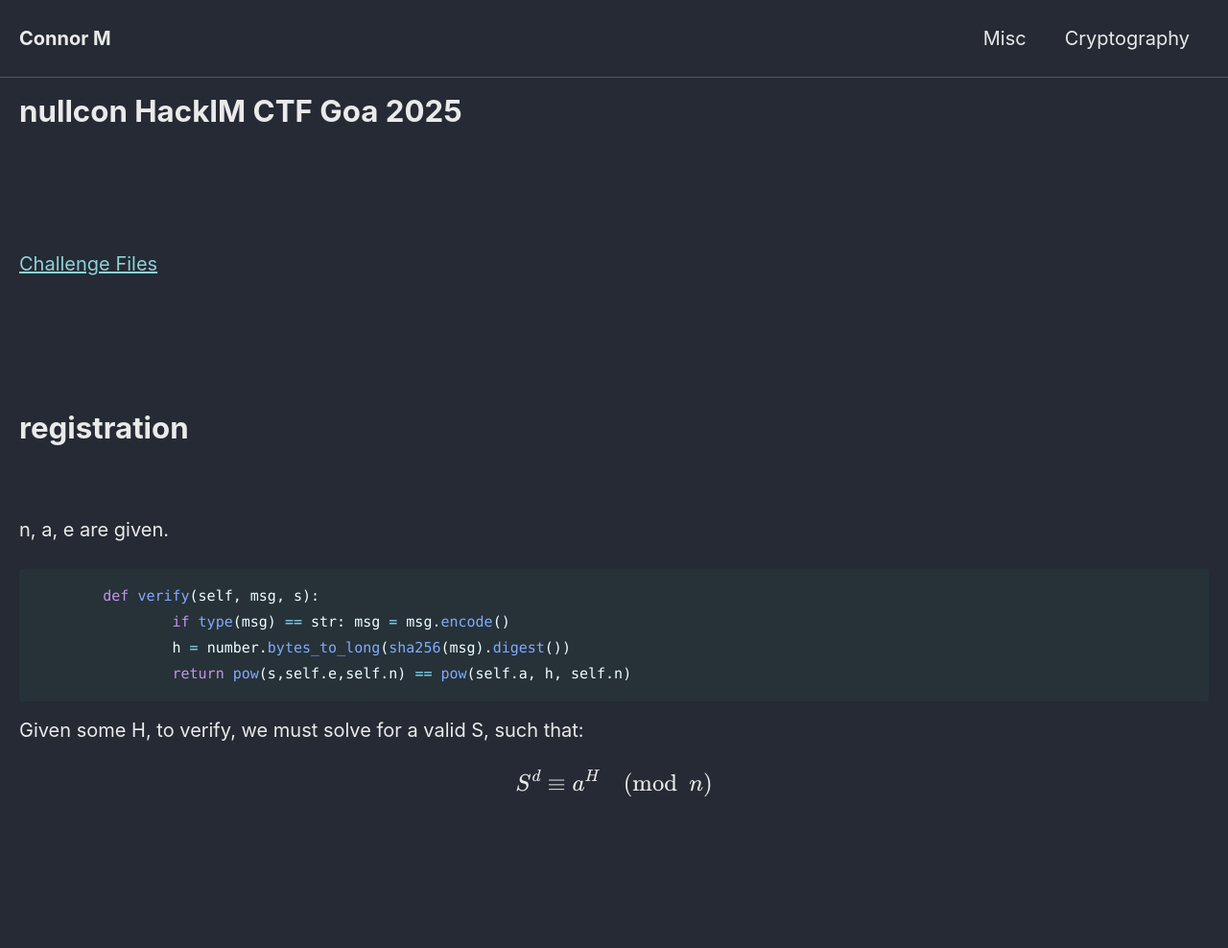
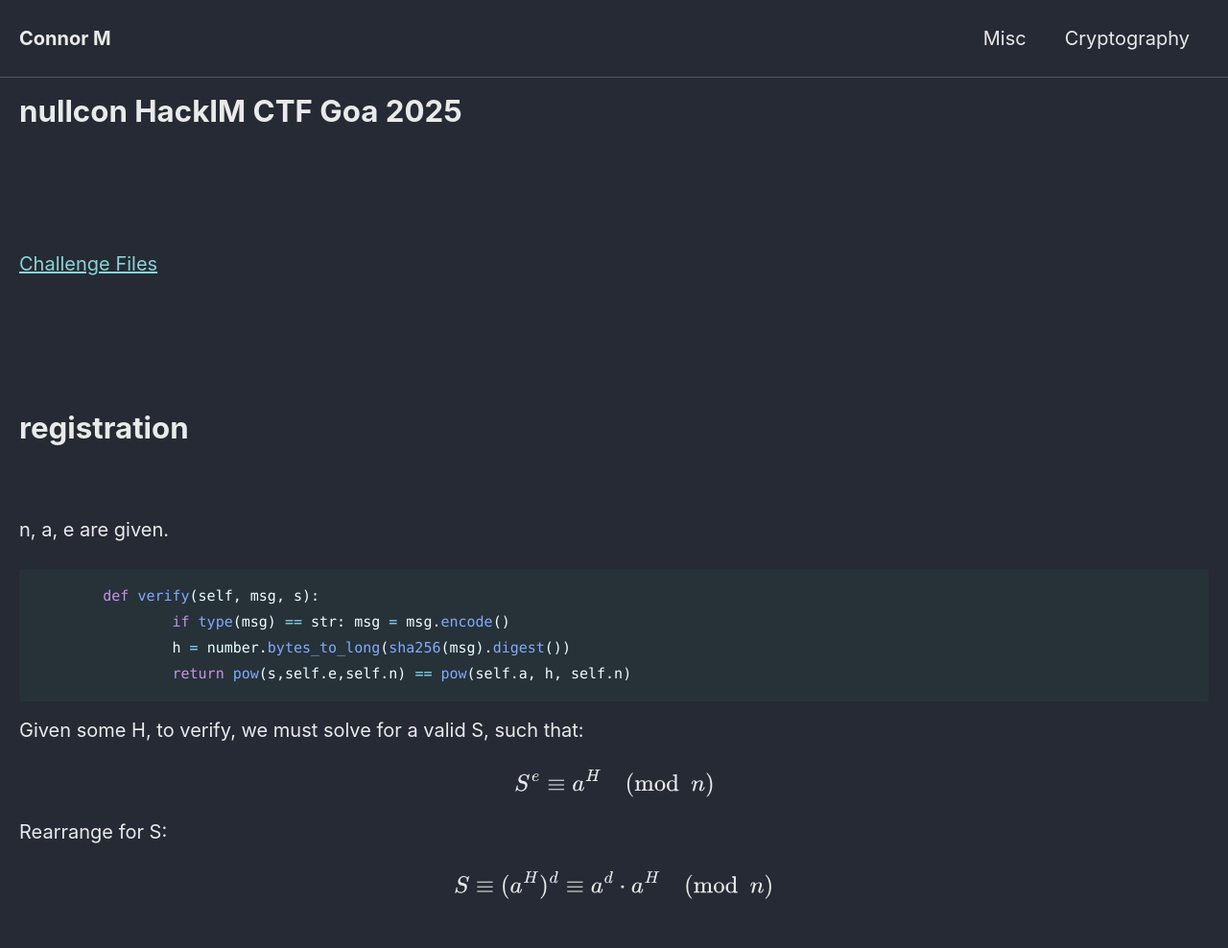
Before and after one commit to Connor-McCartney/Connor-McCartney.github.io, a Jekyll site: the page built from _pages/cryptography/other/nullcon2025.md, in a window 1280 px wide. Shown: the whole page at 96% size. Built offline with Jekyll 4.4.1, drawn with Linux system fonts in a browser that asks for light colours; cached includes are drawn as plain includes; before the commit the page ends 900 px from its top, so only the background shows below that.

Commit message:
Update nullcon2025.md

```diff
--- a/_pages/cryptography/other/nullcon2025.md
+++ b/_pages/cryptography/other/nullcon2025.md
@@ -29,4 +29,8 @@ n, a, e are given.
 
 Given some H, to verify, we must solve for a valid S, such that:
 
-$$S^d \equiv a^H \pmod n$$
+$$S^e \equiv a^H \pmod n$$
+
+Rearrange for S:
+
+$$S \equiv (a^H)^d \equiv a^d \cdot a^H \pmod n$$
```
